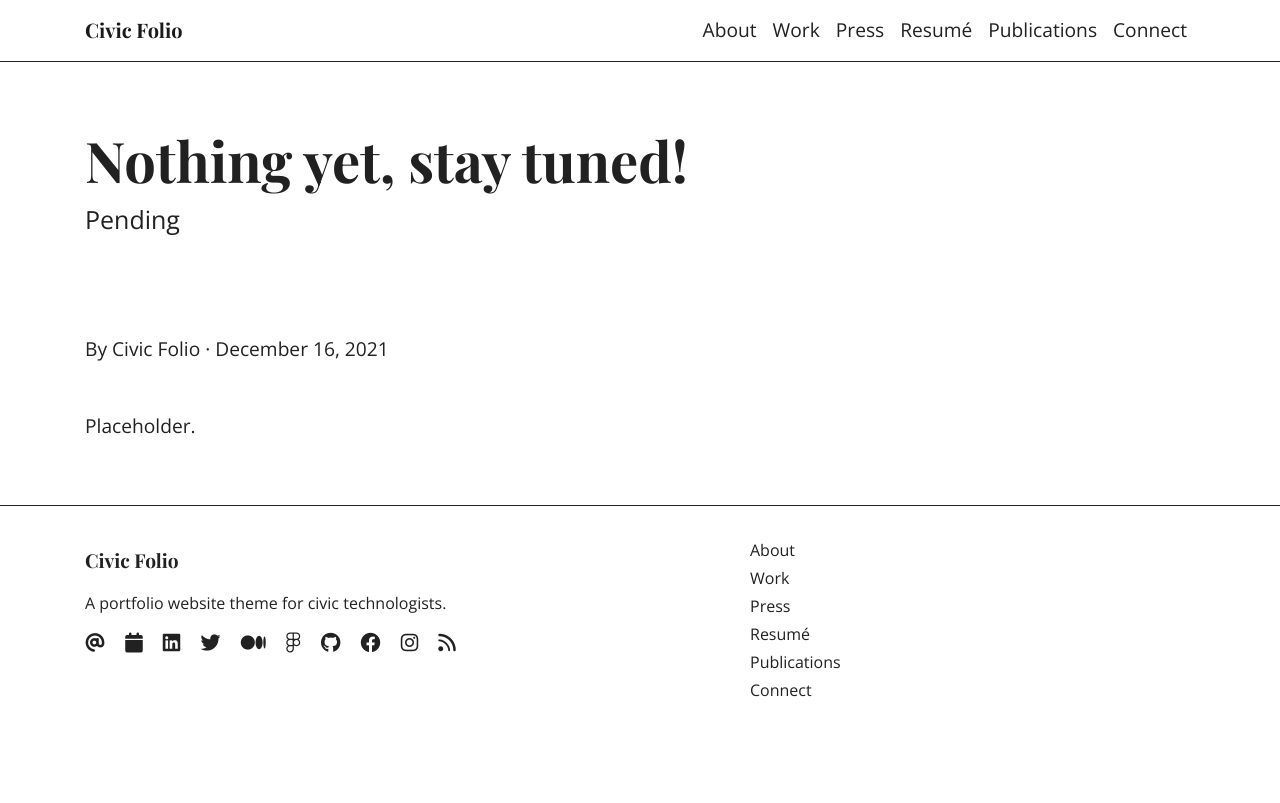
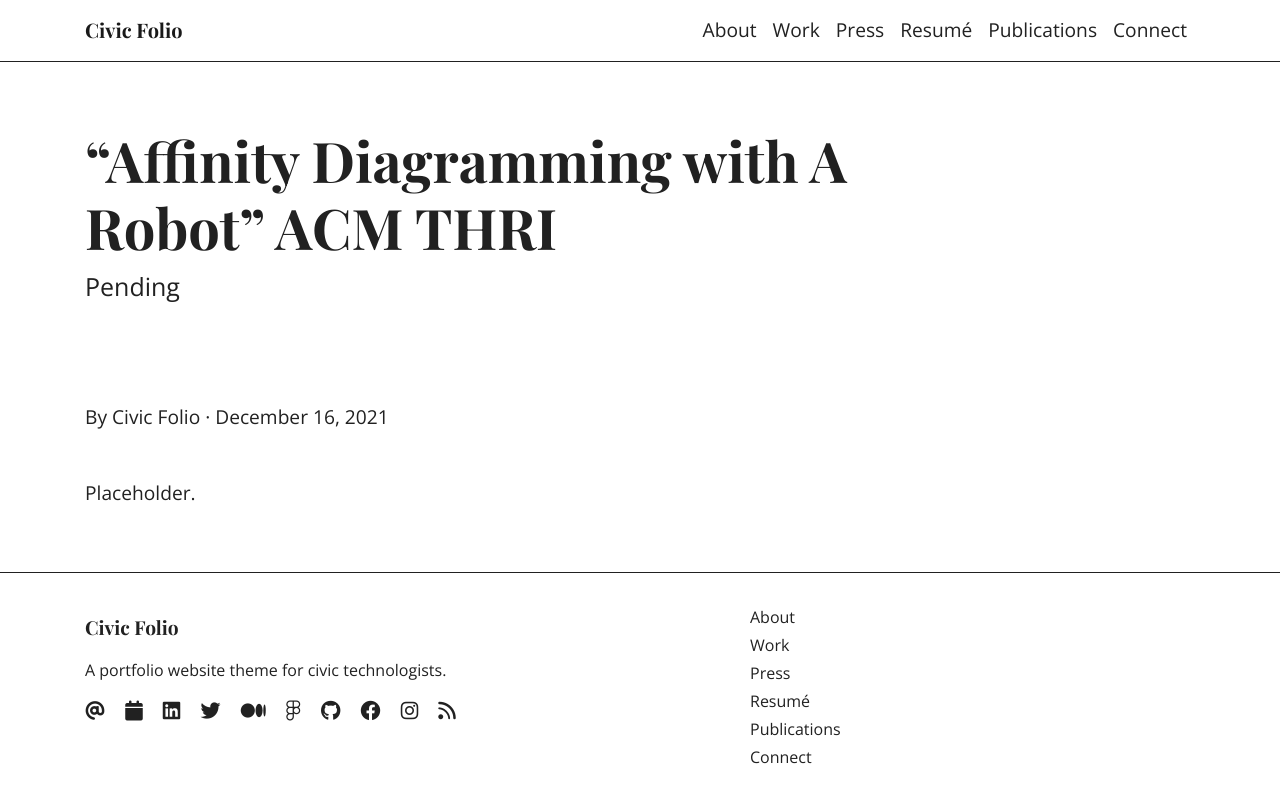
Before and after one commit to nnamd/nnamd.github.io, a Jekyll site: the page built from _posts/2021-12-16-sample-post-1.md, in a window 1280 px wide. Shown: the top 803 px of the page. Built offline with Jekyll 4.4.1, drawn with Linux system fonts in a browser that asks for light colours.

Commit message:
fix pub titles

```diff
--- a/_posts/2021-12-16-sample-post-1.md
+++ b/_posts/2021-12-16-sample-post-1.md
@@ -1,8 +1,8 @@
 ---
-title:  "Nothing yet, stay tuned!"
+title:  “Affinity Diagramming with A Robot” ACM THRI
 description: Pending
 date: 2021-12-16
-author: Nnamdi Nwagwu
+author: Matthew V Law, Nnamdi Nwagwu, Amritansh Kwatra, Seo-young Lee, Daniel M DiAngelis, Naifang Yu, Gonzalo Gonzalez-Pumariega, Amit Rajesh, Guy Hoffman.
 ---
 
 Placeholder.
```
